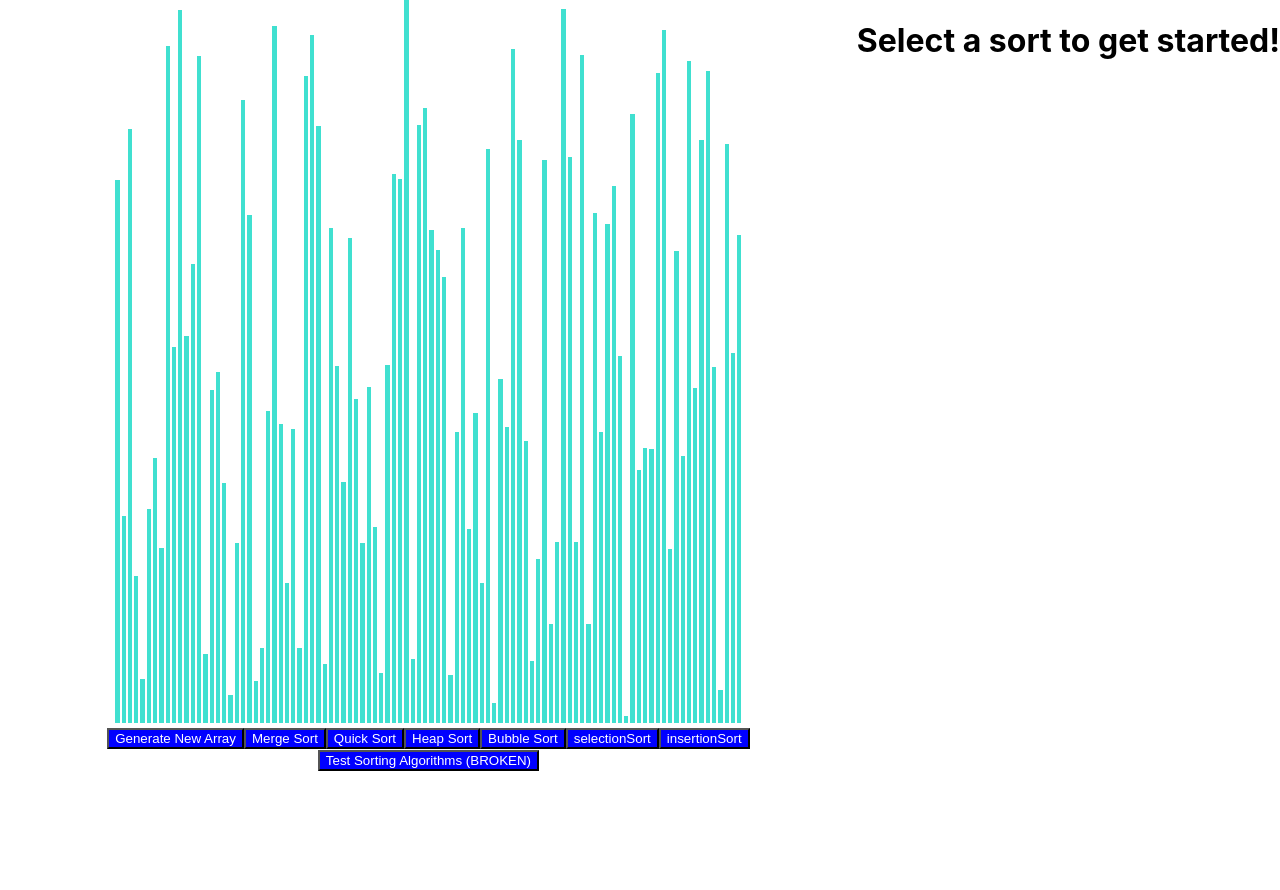
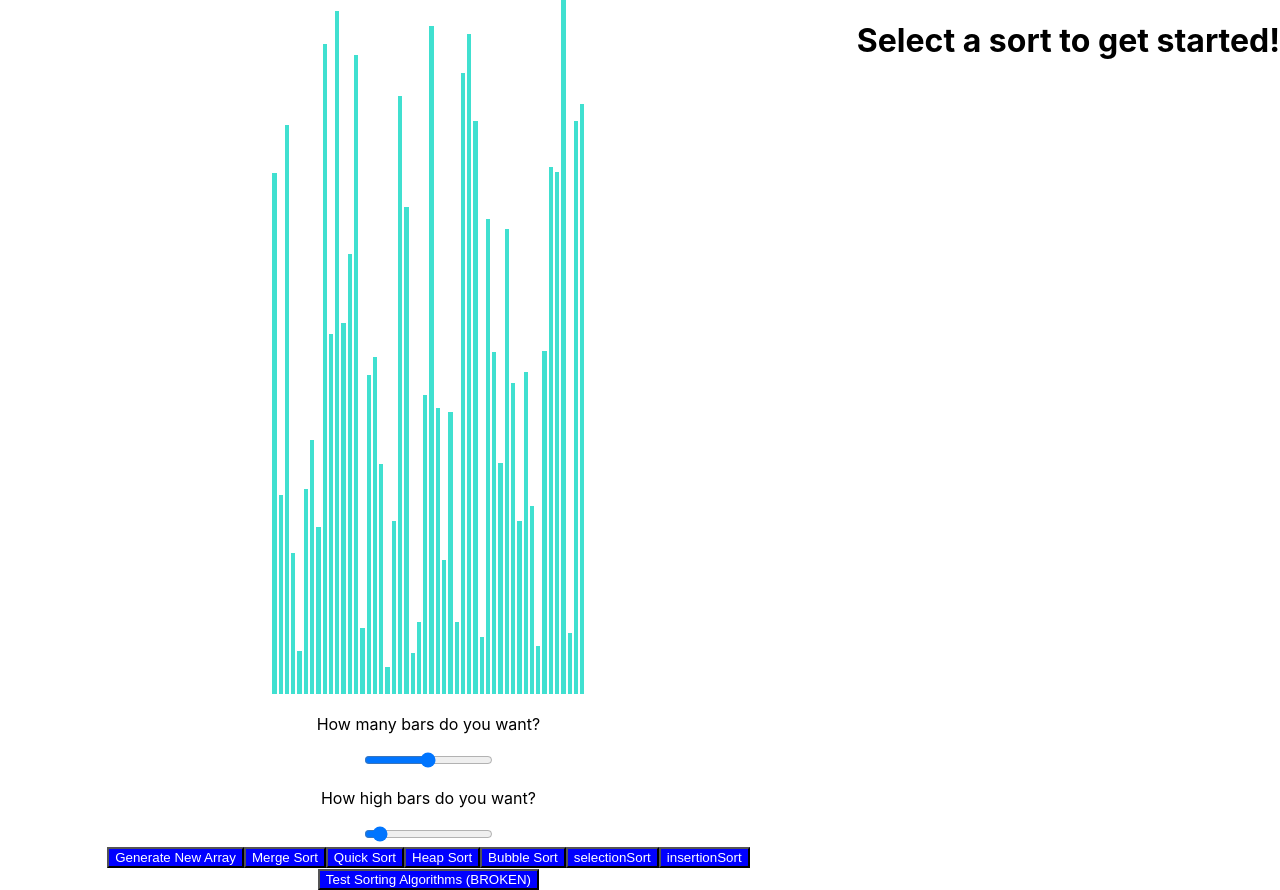
Before and after one commit to davidfarley71/Sorting-Visualizer, a React (Create React App) app: page / in a window 1280 px wide. Before the commit the page ends 800 px from the top, so only its background shows below. Built offline with nearby package versions, Linux system fonts and the light colour scheme.

Commit message:
added bar length

```diff
--- a/src/SortingVisualizer/SortingVisualizer.js
+++ b/src/SortingVisualizer/SortingVisualizer.js
@@ -9,9 +9,7 @@ let VariableAnimationSpeed = 10;
 
 let executing = true
 
-// Change this value for the number of bars (value) in the array.
-const NUMBER_OF_ARRAY_BARS = 100;
-
+// console.log(slider)
 // This is the main color of the array bars.
 const PRIMARY_COLOR = 'turquoise';
 
@@ -29,8 +27,29 @@ export default class SortingVisualizer extends React.Component {
             array: [],
             title: <h1 className="description">
                 Select a sort to get started!
-            </h1>
+            </h1>,
+            NUMBER_OF_ARRAY_BARS: 50,
+            barHeight: 700
         }
+    }
+
+
+    async barAmount(params) {
+        await this.setState({
+            NUMBER_OF_ARRAY_BARS: params.target.value
+        })
+
+
+        this.resetArray()
+    }
+
+    async barHeight(params) {
+        await this.setState({
+            barHeight: params.target.value
+        })
+
+
+        this.resetArray()
     }
 
     componentDidMount() {
@@ -39,9 +58,9 @@ export default class SortingVisualizer extends React.Component {
 
     resetArray() {
         const array = [];
-        for (let i = 0; i < NUMBER_OF_ARRAY_BARS; i++) {
+        for (let i = 0; i < this.state.NUMBER_OF_ARRAY_BARS; i++) {
 
-            array.push(randomIntFromInterval(5, 730));
+            array.push(randomIntFromInterval(5, this.state.barHeight));
         }
         this.setState({ array });
     }
@@ -139,8 +158,27 @@ export default class SortingVisualizer extends React.Component {
         // We leave it as an exercise to the viewer of this code to implement this method.
     }
 
-    async heapSort() {
-        // We leave it as an exercise to the viewer of this code to implement this method.
+    async heapSort(arr, length, i) {
+        // await this.checkExecution()
+
+        // let largest = i
+        // let left = i * 2 + 1
+        // let right = left + 1
+
+        // if (arr[left] > arr[largest]) {
+        //     largest = left
+        // }
+
+        // if (arr[left] > arr[largest]){
+        //     largest = right
+        // }
+
+        // if (largest != i){
+        //     [arr[i], arr[largest]] = [arr[largest], arr[i]]
+        //     this.heapSort(arr , arr.length, ++1)
+        // }
+
+        // return
     }
 
     async insertionSort() {
@@ -225,6 +263,14 @@ export default class SortingVisualizer extends React.Component {
 
                 {this.state.title}
 
+                <div className="slide-container">
+                    <p className="barAmount">How many bars do you want?</p>
+                    <input id="myRange" className="number-of-bars" type="range" min="0" max="100" step="1" defaultValue="50" onChange={(e) => { this.barAmount(e) }} />
+
+                    <p className="barHeight">How high bars do you want?</p>
+                    <input id="myRange" className="height-of-bars" type="range" min="0" max="700" step="1" defaultValue="50" onChange={(e) => { this.barHeight(e) }} />
+                </div>
+
                 <div className="button-container">
                     <button className="button" onClick={() => this.resetArray()}>Generate New Array</button>
                     <button className="button" onClick={() => this.mergeSort()}>Merge Sort</button>
@@ -235,7 +281,7 @@ export default class SortingVisualizer extends React.Component {
                     <button className="button" onClick={() => this.insertionSort()}>insertionSort</button>
                     <button className="button" onClick={() => this.testSortingAlgorithms()}>
                         Test Sorting Algorithms (BROKEN)
-        </button>
+                    </button>
                 </div>
 
             </div>
```
